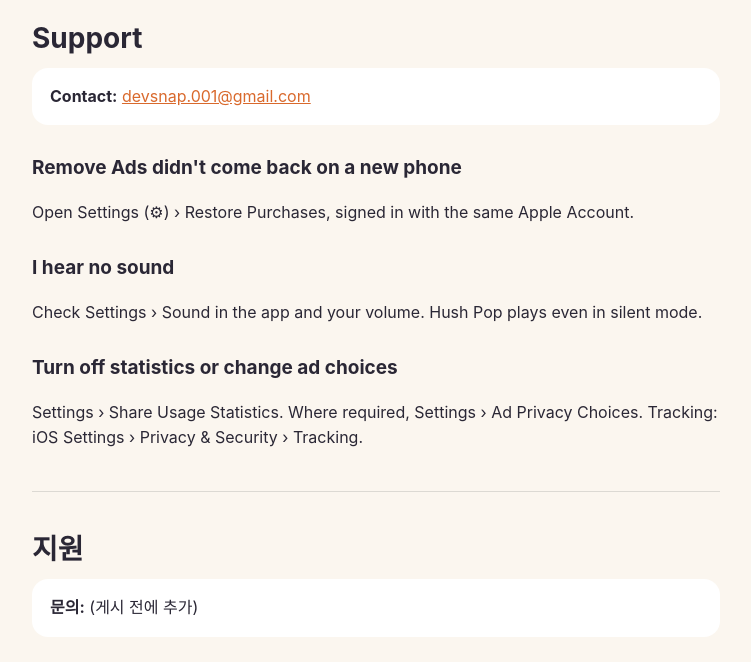
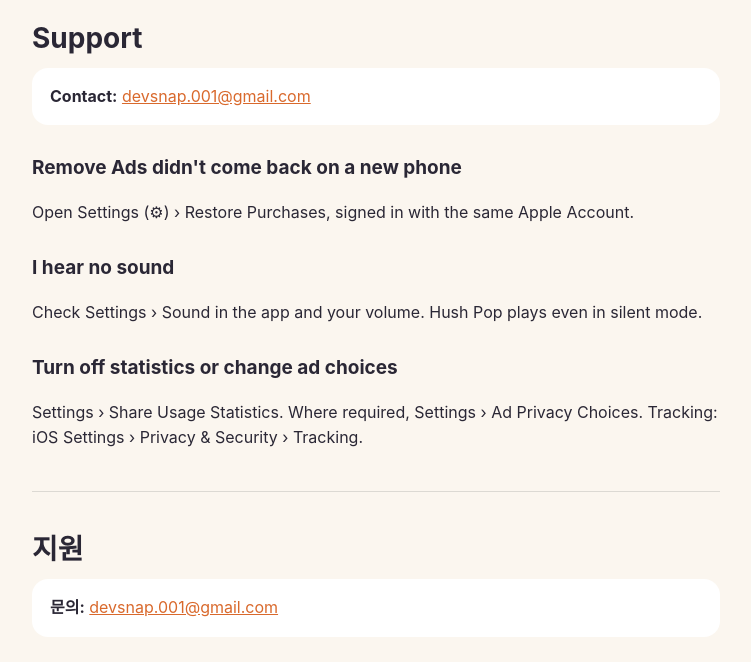
Before and after one commit to devsnap001/HushPop, a plain HTML site: page support.html in a window 1280 px wide. Shown: the part 104-766 px from the top of the page, without its empty margins (264-1015 px from the left). Drawn offline with Linux system fonts and the light colour scheme.

Commit message:
Add files via upload

```diff
--- a/support.html
+++ b/support.html
@@ -38,7 +38,7 @@ code { background: var(--card); padding: 1px 5px; border-radius: 4px; }
 <p>Settings › Share Usage Statistics. Where required, Settings › Ad Privacy Choices. Tracking: iOS Settings › Privacy &amp; Security › Tracking.</p>
 <hr>
 <h1>지원</h1>
-<div class="card"><strong>문의:</strong> (게시 전에 추가)</div>
+<div class="card"><strong>문의:</strong> <a href="mailto:devsnap.001@gmail.com">devsnap.001@gmail.com</a></div>
 <h2>새 기기에서 광고 제거가 안 돼요</h2>
 <p>같은 Apple 계정으로 로그인한 뒤 설정(⚙︎) › 구매 복원을 누르세요.</p>
 <h2>소리가 안 나요</h2>
```
